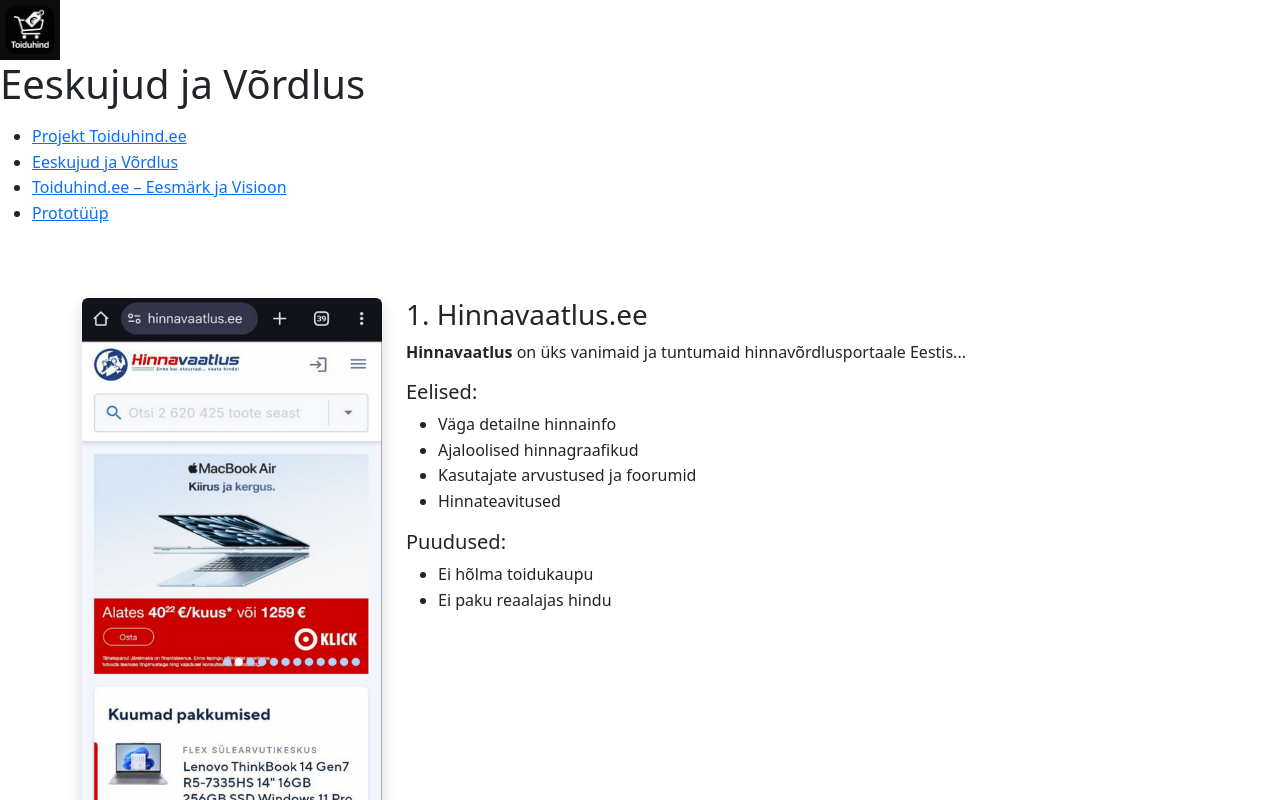
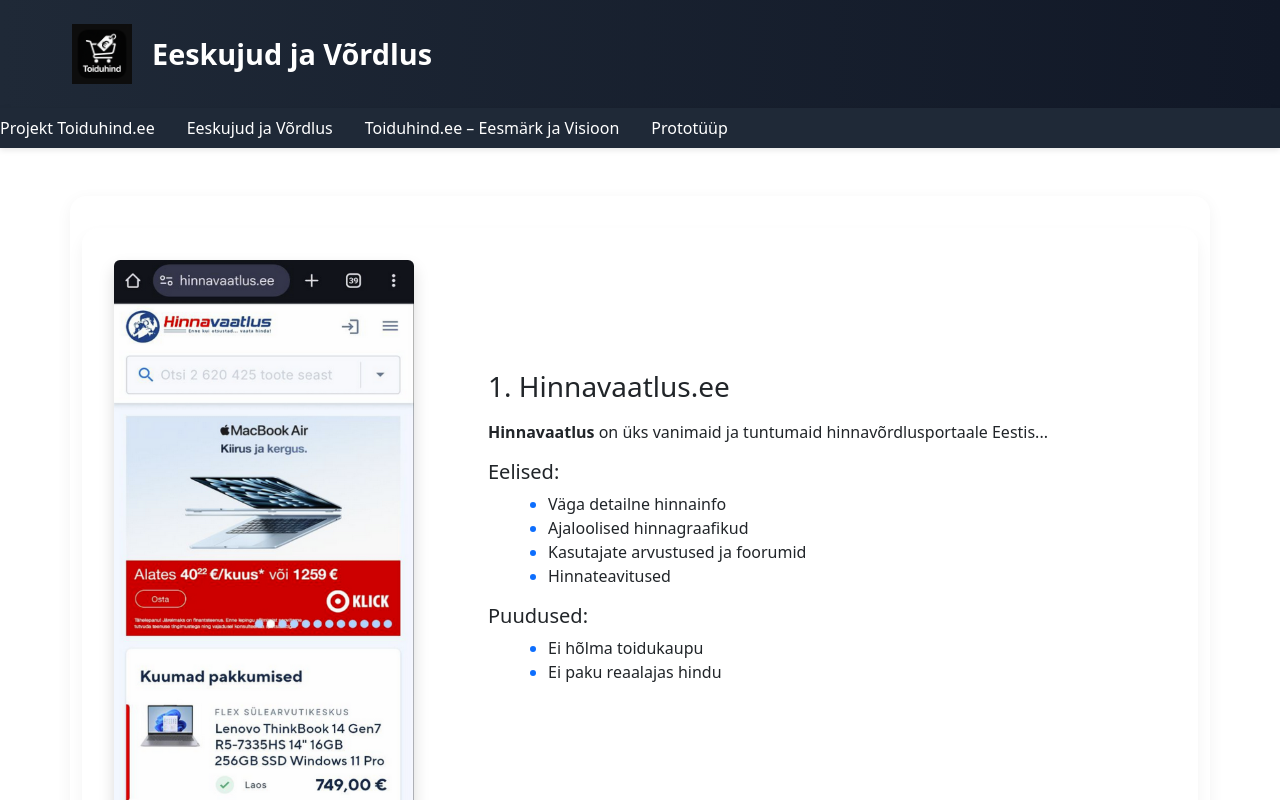
Before and after one commit to neflor1n/toiduHind, a Next.js app in the folder toiduhind-nextjs/: page /eeskujud in a window 1280 px wide. Shown: the top 800 px of the page. Built offline with nearby package versions, Linux system fonts and the light colour scheme.

Commit message:
New changes

```diff
--- a/toiduhind-nextjs/components/Navbar.js
+++ b/toiduhind-nextjs/components/Navbar.js
@@ -1,5 +1,4 @@
 import Link from 'next/link';
-import '../styles/navbar.module.css';
 export default function Navbar() {
   return (
     <nav className='navbar'>
--- /dev/null
+++ b/toiduhind-nextjs/pages/_app.js
@@ -0,0 +1,11 @@
+// pages/_app.js
+import '../styles/globals.css';
+import '../styles/navbar.css';
+import '../styles/eesmark.css';
+import '../styles/eeskujud.css';
+import '../styles/prototuup.css';
+import '../styles/custom.css';
+
+export default function MyApp({ Component, pageProps }) {
+  return <Component {...pageProps} />;
+}
--- a/toiduhind-nextjs/pages/eeskujud.js
+++ b/toiduhind-nextjs/pages/eeskujud.js
@@ -1,7 +1,6 @@
 import Head from 'next/head';
 import Image from 'next/image';
 import Navbar from '../components/Navbar';
-import '../styles/eeskujud.module.css';
 
 export default function Eeskujud() {
   return (
--- a/toiduhind-nextjs/pages/eesmark.js
+++ b/toiduhind-nextjs/pages/eesmark.js
@@ -1,7 +1,6 @@
 import Head from 'next/head';
 import Image from 'next/image';
 import Navbar from '../components/Navbar';
-import '../styles/eesmark.module.css';
 
 export default function Eesmark() {
   return (
--- a/toiduhind-nextjs/pages/index.js
+++ b/toiduhind-nextjs/pages/index.js
@@ -1,7 +1,6 @@
 import Head from 'next/head';
 import Image from 'next/image';
 import Navbar from '../components/Navbar';
-import '../styles/custom.module.css';
 
 export default function Home() {
   return (
--- a/toiduhind-nextjs/pages/prototuup.js
+++ b/toiduhind-nextjs/pages/prototuup.js
@@ -1,7 +1,6 @@
 import Head from 'next/head';
 import Image from 'next/image';
 import Navbar from '../components/Navbar';
-import '../styles/prototuup.module.css';
 
 export default function Prototuup() {
   return (
--- a/toiduhind-nextjs/styles/eeskujud.module.css
+++ b/toiduhind-nextjs/styles/eeskujud.css
@@ -1,11 +1,4 @@
-body {
-    background-color: #f7f9fc;
-    font-family: 'Segoe UI', Tahoma, Geneva, Verdana, sans-serif;
-  }
 
-  h1, h2, h3, h5 {
-    color: #1f2937;
-  }
 
   .full-width-header {
     width: 100%;
@@ -80,7 +73,3 @@
   img.shadow {
     box-shadow: 0 8px 16px rgba(0, 0, 0, 0.15);
   }
-
-  ul li {
-    line-height: 1.6;
-  }
--- a/toiduhind-nextjs/styles/eesmark.module.css
+++ b/toiduhind-nextjs/styles/eesmark.css
@@ -1,7 +1,4 @@
-body {
-    background-color: #f7f9fc;
-    font-family: 'Segoe UI', Tahoma, Geneva, Verdana, sans-serif;
-  }
+
 
   .full-width-header {
     width: 100%;
@@ -58,10 +55,7 @@
     color: #6f42c1;
   }
 
-  img.shadow {
-    box-shadow: 0 8px 16px rgba(0, 0, 0, 0.1);
-    border-radius: 10px;
-  }
+
 
   .eesmark-section {
     display: flex;
--- /dev/null
+++ b/toiduhind-nextjs/styles/globals.css
@@ -0,0 +1,14 @@
+/* styles/globals.css */
+
+body {
+    background-color: #f7f9fc;
+    font-family: 'Segoe UI', Tahoma, Geneva, Verdana, sans-serif;
+  }
+  img.shadow {
+    box-shadow: 0 8px 16px rgba(0, 0, 0, 0.1);
+    border-radius: 10px;
+  }
+
+  h1, h2, h3, h5 {
+    color: #1f2937;
+  }
```
Also changed, not shown: toiduhind-nextjs/styles/custom.css (renamed from toiduhind-nextjs/styles/custom.module.css), toiduhind-nextjs/styles/navbar.css (renamed from toiduhind-nextjs/styles/navbar.module.css), toiduhind-nextjs/styles/prototuup.css (renamed from toiduhind-nextjs/styles/prototuup.module.css), 1 other file (tests, documents, lock files or other folders).
